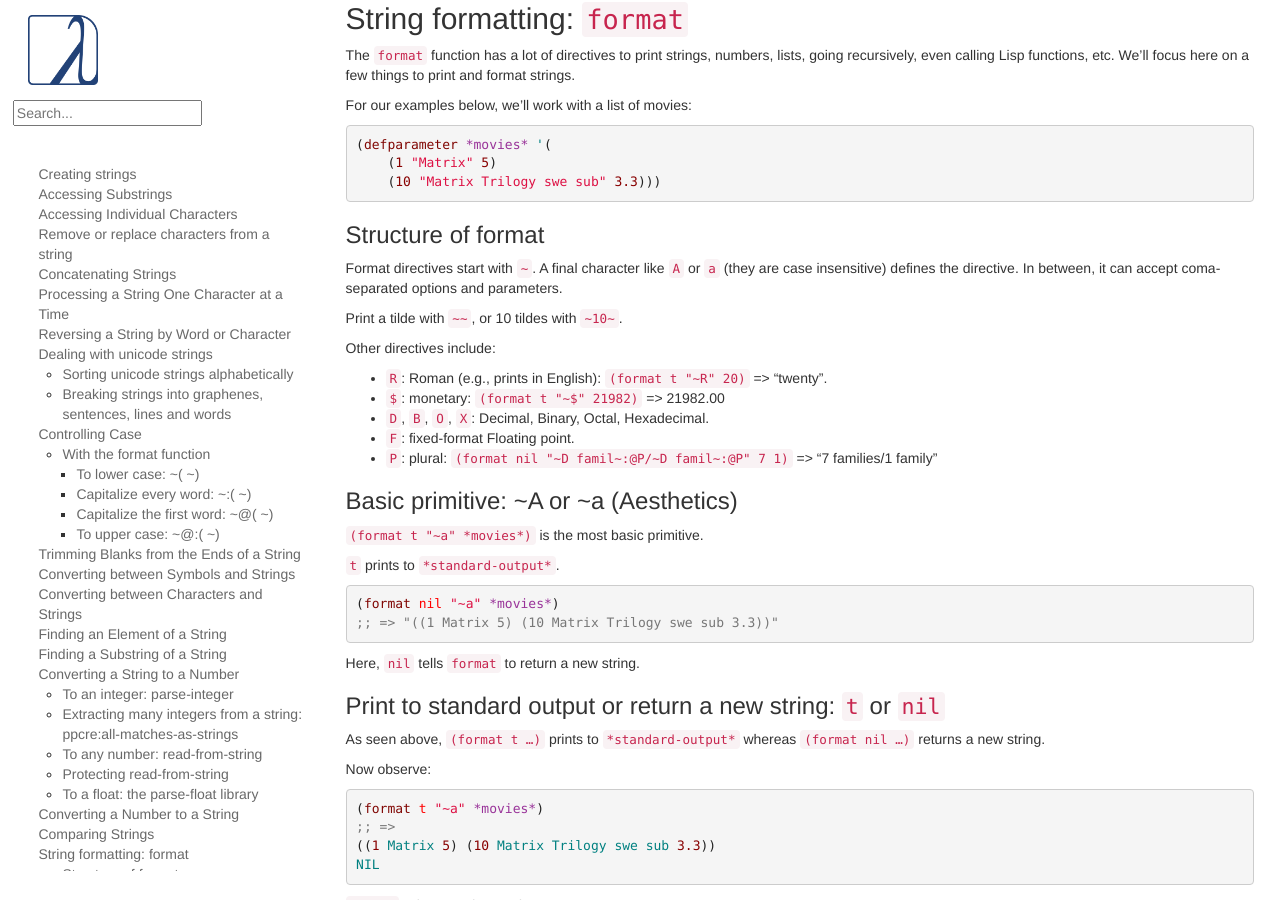
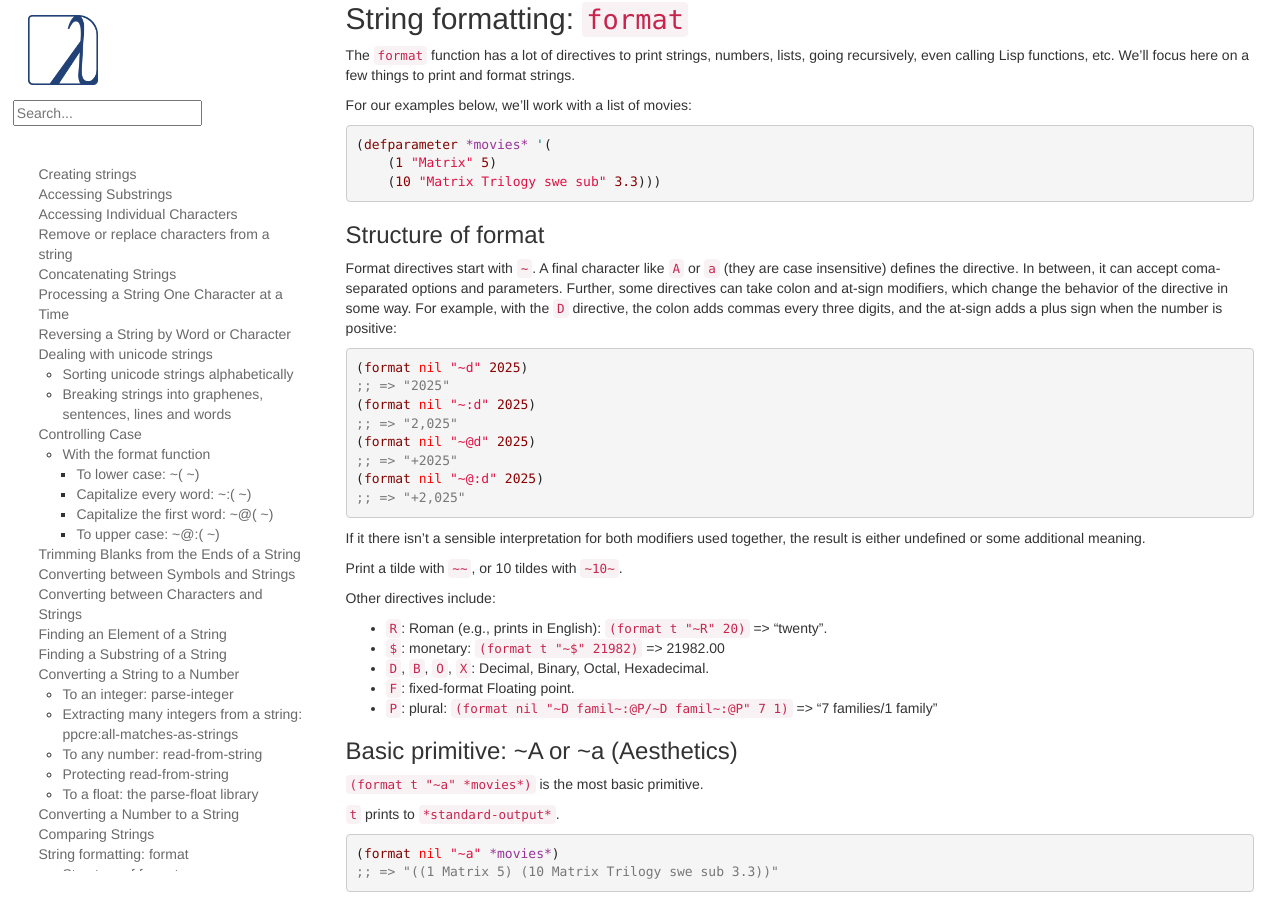
Before and after one commit to LispCookbook/cl-cookbook, a Jekyll site: the page built from strings.md, in a window 1280 px wide and 900 px high, scrolled down 14412 px. Built offline with Jekyll 4.4.1, drawn with Linux system fonts in a browser that asks for light colours.

Commit message:
Update strings.md - colon and at-sign modifiers for `format`
These are in examples, but aren't otherwise discussed on their own.

```diff
--- a/strings.md
+++ b/strings.md
@@ -916,7 +916,25 @@ For our examples below, we'll work with a list of movies:
 
 Format directives start with `~`. A final character like `A` or `a`
 (they are case insensitive) defines the directive. In between, it can
-accept coma-separated options and parameters.
+accept coma-separated options and parameters.  Further, some directives
+can take colon and at-sign modifiers, which change the behavior of the
+directive in some way.  For example, with the `D` directive, the colon
+adds commas every three digits, and the at-sign adds a plus sign when
+the number is positive:
+
+~~~lisp
+(format nil "~d" 2025)
+;; => "2025"
+(format nil "~:d" 2025)
+;; => "2,025"
+(format nil "~@d" 2025)
+;; => "+2025"
+(format nil "~@:d" 2025)
+;; => "+2,025"
+~~~
+
+If it there isn't a sensible interpretation for both modifiers used
+together, the result is either undefined or some additional meaning.
 
 Print a tilde with `~~`, or 10 tildes with `~10~`.
 
```
